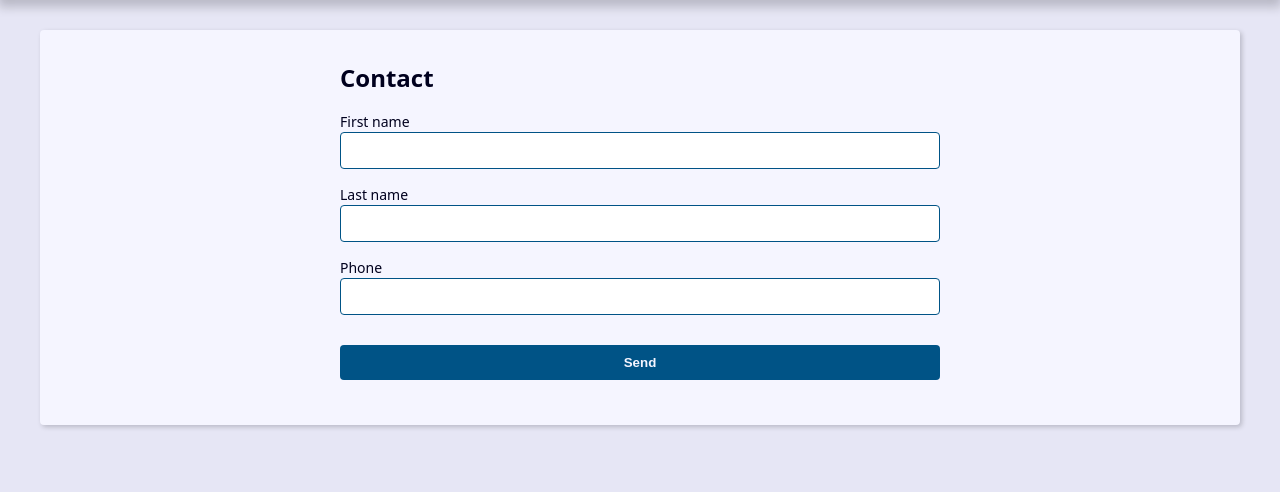
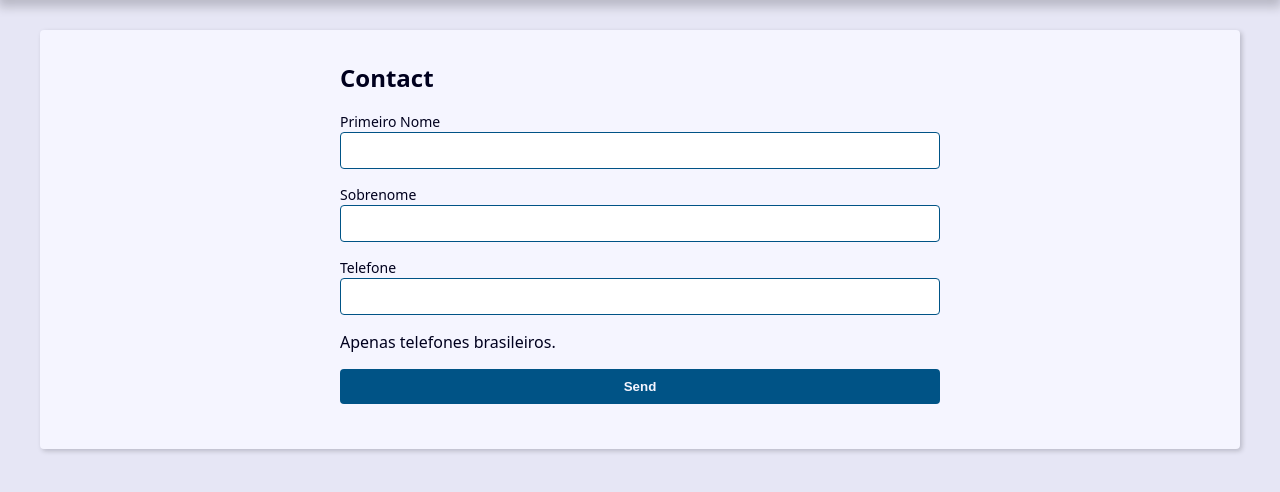
Before and after one commit to EmersonSegninideSanti/projeto_agenda, a Django app: page /contact/create/ in a window 1280 px wide. Shown: the part 239-731 px from the top of the page. Run offline with Django 5.2, Linux system fonts and the light colour scheme.

Commit message:
CRUD. Manipulação dos *widgets dos fields do form*. > validação client-side e troca de labels.

```diff
--- a/contact/forms.py
+++ b/contact/forms.py
@@ -3,6 +3,20 @@ from contact.models import Contact
 from django.core.exceptions import ValidationError
 
 class ContactForm(forms.ModelForm):
+    def __init__(self,*args, **kwargs):
+        super().__init__(*args, **kwargs)
+        self.fields['first_name'].widget.attrs.update({
+            'class': '1234'
+        })
+        self.fields['phone'].widget.attrs.update({
+            'minlength': '8'
+        })
+        # Cada field é um widget (pelo que entendi)
+        self.fields['first_name'].label = 'Primeiro Nome'
+        self.fields['last_name'].label = 'Sobrenome'
+        self.fields['phone'].label = 'Telefone'
+        self.fields['phone'].help_text = 'Apenas telefones brasileiros.'
+
     class Meta():
         model = Contact
         fields = (
--- a/contact/templates/contact/create.html
+++ b/contact/templates/contact/create.html
@@ -49,6 +49,7 @@
     {{ field }}
     {{ field.errors }}
     </div>
+    {% if field.help_text %}<p>{{field.help_text}}</p>{% endif %}
   {% endfor %}
   </div>
   <div class="form-content">
```
